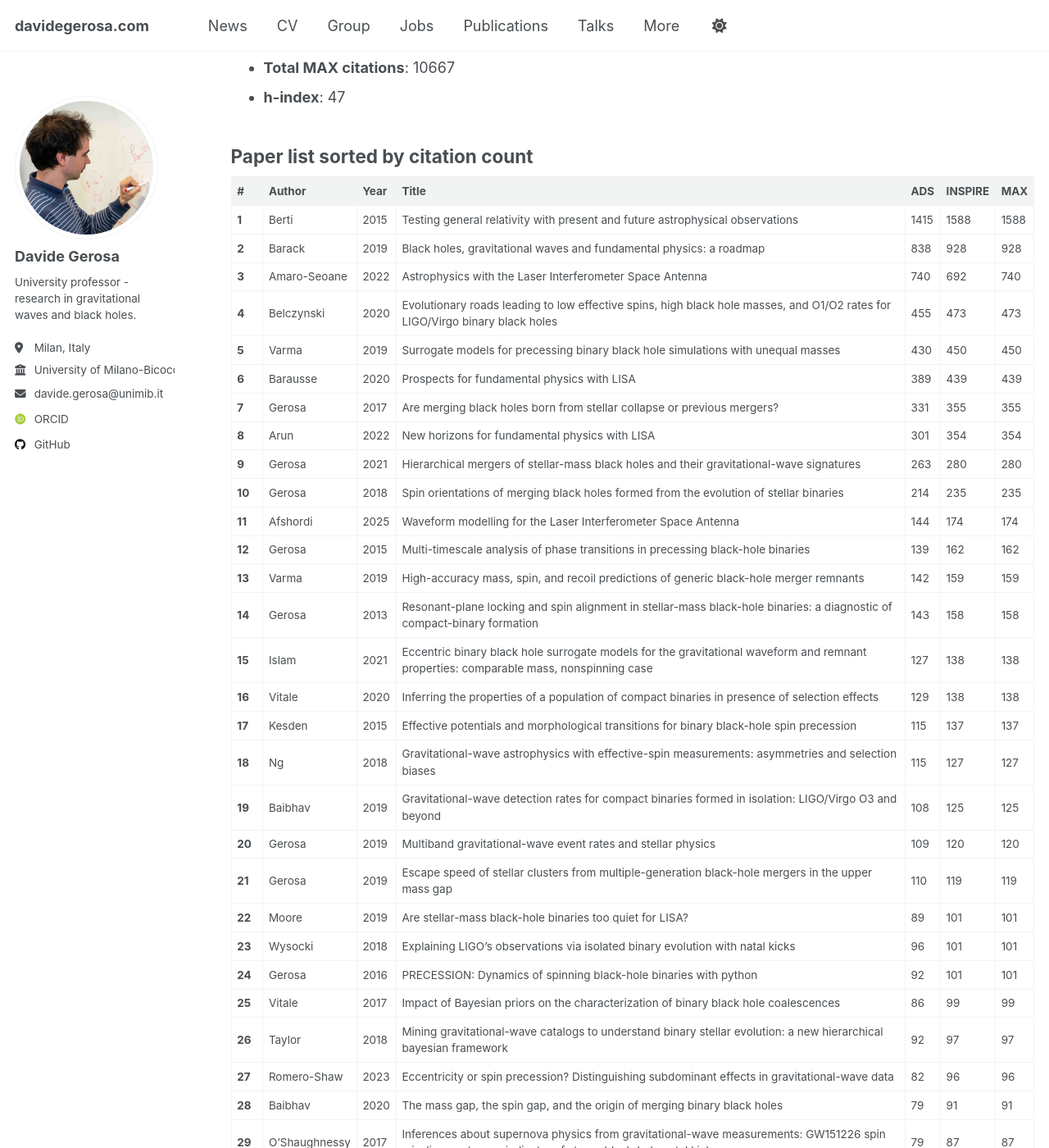
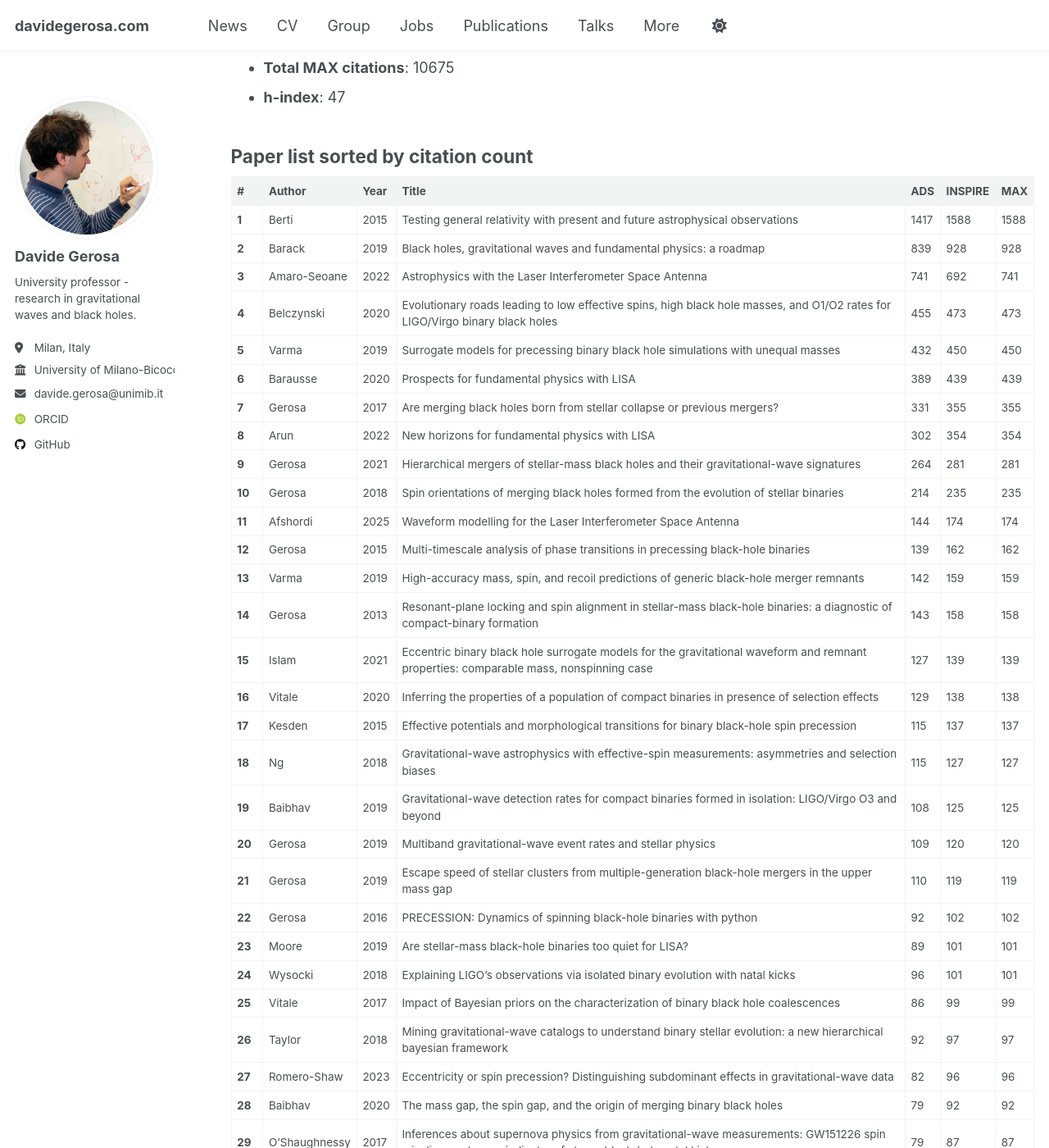
Before and after one commit to dgerosa/website, a Jekyll site: the page built from _pages/citations.md, in a window 1280 px wide and 1400 px high, scrolled down 319 px. Shown: the whole window at 82% size. Built offline with Jekyll 4.4.1, drawn with Linux system fonts in a browser that asks for light colours; some web fonts are replaced; some of the changed text lies outside the part shown.

Commit message:
Website update from workflow

```diff
--- a/_pages/_citations.md
+++ b/_pages/_citations.md
@@ -1,49 +1,49 @@
 ## Citation Summary
 
-- **Total ADS citations**: 9704
-- **Total INSPIRE citations**: 10588
-- **Total MAX citations**: 10667
+- **Total ADS citations**: 9713
+- **Total INSPIRE citations**: 10594
+- **Total MAX citations**: 10675
 - **h-index**: 47
 
 ## Paper list sorted by citation count
 
 | # | Author | Year | Title | ADS | INSPIRE | MAX |
 |---|--------|------|-------|-----|---------|-----|
-| **1** | Berti | 2015 | Testing general relativity with present and future astrophysical observations | 1415 | 1588 | 1588 |
-| **2** | Barack | 2019 | Black holes, gravitational waves and fundamental physics: a roadmap | 838 | 928 | 928 |
-| **3** | Amaro-Seoane | 2022 | Astrophysics with the Laser Interferometer Space Antenna | 740 | 692 | 740 |
+| **1** | Berti | 2015 | Testing general relativity with present and future astrophysical observations | 1417 | 1588 | 1588 |
+| **2** | Barack | 2019 | Black holes, gravitational waves and fundamental physics: a roadmap | 839 | 928 | 928 |
+| **3** | Amaro-Seoane | 2022 | Astrophysics with the Laser Interferometer Space Antenna | 741 | 692 | 741 |
 | **4** | Belczynski | 2020 | Evolutionary roads leading to low effective spins, high black hole masses, and O1/O2 rates for LIGO/Virgo binary black holes | 455 | 473 | 473 |
-| **5** | Varma | 2019 | Surrogate models for precessing binary black hole simulations with unequal masses | 430 | 450 | 450 |
+| **5** | Varma | 2019 | Surrogate models for precessing binary black hole simulations with unequal masses | 432 | 450 | 450 |
 | **6** | Barausse | 2020 | Prospects for fundamental physics with LISA | 389 | 439 | 439 |
 | **7** | Gerosa | 2017 | Are merging black holes born from stellar collapse or previous mergers? | 331 | 355 | 355 |
-| **8** | Arun | 2022 | New horizons for fundamental physics with LISA | 301 | 354 | 354 |
-| **9** | Gerosa | 2021 | Hierarchical mergers of stellar-mass black holes and their gravitational-wave signatures | 263 | 280 | 280 |
+| **8** | Arun | 2022 | New horizons for fundamental physics with LISA | 302 | 354 | 354 |
+| **9** | Gerosa | 2021 | Hierarchical mergers of stellar-mass black holes and their gravitational-wave signatures | 264 | 281 | 281 |
 | **10** | Gerosa | 2018 | Spin orientations of merging black holes formed from the evolution of stellar binaries | 214 | 235 | 235 |
 | **11** | Afshordi | 2025 | Waveform modelling for the Laser Interferometer Space Antenna | 144 | 174 | 174 |
 | **12** | Gerosa | 2015 | Multi-timescale analysis of phase transitions in precessing black-hole binaries | 139 | 162 | 162 |
 | **13** | Varma | 2019 | High-accuracy mass, spin, and recoil predictions of generic black-hole merger remnants | 142 | 159 | 159 |
 | **14** | Gerosa | 2013 | Resonant-plane locking and spin alignment in stellar-mass black-hole binaries: a diagnostic of compact-binary formation | 143 | 158 | 158 |
-| **15** | Islam | 2021 | Eccentric binary black hole surrogate models for the gravitational waveform and remnant properties: comparable mass, nonspinning case | 127 | 138 | 138 |
+| **15** | Islam | 2021 | Eccentric binary black hole surrogate models for the gravitational waveform and remnant properties: comparable mass, nonspinning case | 127 | 139 | 139 |
 | **16** | Vitale | 2020 | Inferring the properties of a population of compact binaries in presence of selection effects | 129 | 138 | 138 |
 | **17** | Kesden | 2015 | Effective potentials and morphological transitions for binary black-hole spin precession | 115 | 137 | 137 |
 | **18** | Ng | 2018 | Gravitational-wave astrophysics with effective-spin measurements: asymmetries and selection biases | 115 | 127 | 127 |
 | **19** | Baibhav | 2019 | Gravitational-wave detection rates for compact binaries formed in isolation: LIGO/Virgo O3 and beyond | 108 | 125 | 125 |
 | **20** | Gerosa | 2019 | Multiband gravitational-wave event rates and stellar physics | 109 | 120 | 120 |
 | **21** | Gerosa | 2019 | Escape speed of stellar clusters from multiple-generation black-hole mergers in the upper mass gap | 110 | 119 | 119 |
-| **22** | Moore | 2019 | Are stellar-mass black-hole binaries too quiet for LISA? | 89 | 101 | 101 |
-| **23** | Wysocki | 2018 | Explaining LIGO's observations via isolated binary evolution with natal kicks | 96 | 101 | 101 |
-| **24** | Gerosa | 2016 | PRECESSION: Dynamics of spinning black-hole binaries with python | 92 | 101 | 101 |
+| **22** | Gerosa | 2016 | PRECESSION: Dynamics of spinning black-hole binaries with python | 92 | 102 | 102 |
+| **23** | Moore | 2019 | Are stellar-mass black-hole binaries too quiet for LISA? | 89 | 101 | 101 |
+| **24** | Wysocki | 2018 | Explaining LIGO's observations via isolated binary evolution with natal kicks | 96 | 101 | 101 |
 | **25** | Vitale | 2017 | Impact of Bayesian priors on the characterization of binary black hole coalescences | 86 | 99 | 99 |
 | **26** | Taylor | 2018 | Mining gravitational-wave catalogs to understand binary stellar evolution: a new hierarchical bayesian framework | 92 | 97 | 97 |
 | **27** | Romero-Shaw | 2023 | Eccentricity or spin precession? Distinguishing subdominant effects in gravitational-wave data | 82 | 96 | 96 |
-| **28** | Baibhav | 2020 | The mass gap, the spin gap, and the origin of merging binary black holes | 79 | 91 | 91 |
+| **28** | Baibhav | 2020 | The mass gap, the spin gap, and the origin of merging binary black holes | 79 | 92 | 92 |
 | **29** | O'Shaughnessy | 2017 | Inferences about supernova physics from gravitational-wave measurements: GW151226 spin misalignment as an indicator of strong black-hole natal kicks | 79 | 87 | 87 |
 | **30** | Gerosa | 2021 | A generalized precession parameter $$\chi_\mathrm{p}$$ to interpret gravitational-wave data | 67 | 79 | 79 |
 | **31** | Bouffanais | 2019 | Constraining the fraction of binary black holes formed in isolation and young star clusters with gravitational-wave data | 76 | 78 | 78 |
 | **32** | Korol | 2020 | Populations of double white dwarfs in Milky Way satellites and their detectability with LISA | 76 | 76 | 76 |
 | **33** | Horbatsch | 2015 | Tensor-multi-scalar theories: relativistic stars and 3+1 decomposition | 70 | 74 | 74 |
 | **34** | Klein | 2022 | The last three years: multiband gravitational-wave observations of stellar-mass binary black holes | 61 | 68 | 68 |
-| **35** | Gerosa | 2016 | Black-hole kicks as new gravitational-wave observables | 61 | 66 | 66 |
+| **35** | Gerosa | 2016 | Black-hole kicks as new gravitational-wave observables | 61 | 67 | 67 |
 | **36** | Buscicchio | 2021 | Bayesian parameter estimation of stellar-mass black-hole binaries with LISA | 55 | 64 | 64 |
 | **37** | Gupta | 2020 | Black holes in the low mass gap: Implications for gravitational wave observations | 59 | 64 | 64 |
 | **38** | Gerosa | 2018 | Black-hole kicks from numerical-relativity surrogate models | 56 | 62 | 62 |
```
Also changed, not shown: other parts of _pages/_citations.md (+7 -7 lines), _pages/_group.md (+1 -1 lines), _pages/_publications.md (+1 -1 lines), _pages/_talks.md (+1 -1 lines).
